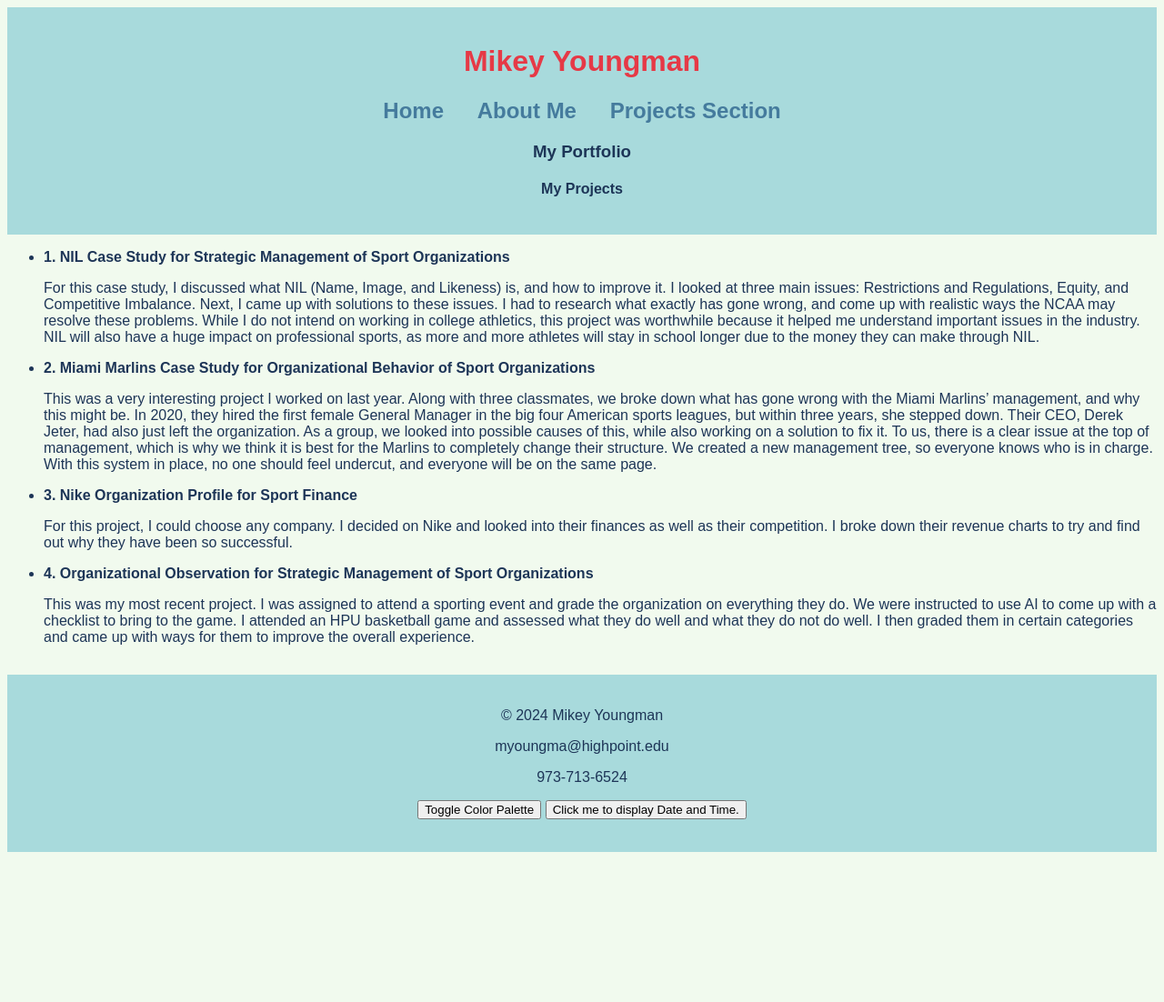
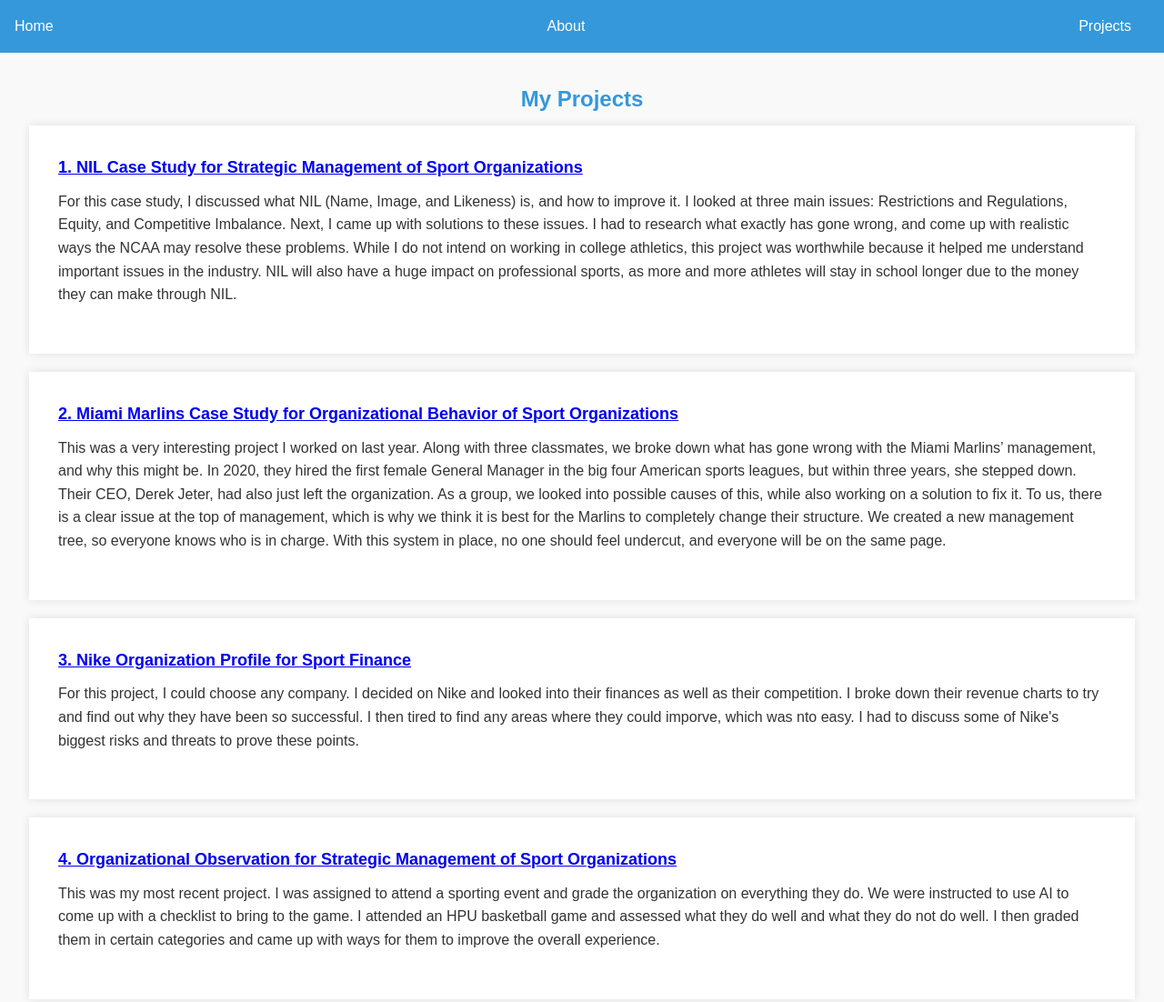
Before and after one commit to mikeyy81886/mikeyy81886.github.io, a plain HTML site: page portfolio/projects.html in a window 1280 px wide. Shown: the top 1102 px of the page at 91% size. Before the commit the page ends 945 px from the top, so only its background shows below. Drawn offline with Linux system fonts and the light colour scheme.

Commit message:
Update projects.html

```diff
--- a/portfolio/projects.html
+++ b/portfolio/projects.html
@@ -3,101 +3,171 @@
 <head>
   <meta charset="UTF-8">
   <meta name="viewport" content="width=device-width, initial-scale=1.0">
-    <meta name="description" content="">
-    <meta name="keywords" content="">
-    <meta name="author" content="">
-    <title>Mikey Youngman</title>
+  <title>Your Name - About</title>
   <style>
+    /* Global Styles */
+    * {
+      box-sizing: border-box;
+      margin: 0;
+      padding: 0;
+    }
+
     body {
+      font-family: Arial, sans-serif;
+      line-height: 1.6;
+      color: #333;
+      background-color: #f9f9f9;
+    }
+
+    header {
+      background-color: #3498db;
+      color: #fff;
+      padding: 1em;
+      text-align: center;
+    }
+
+    nav ul {
+      list-style: none;
+      margin: 0;
+      padding: 0;
+      display: flex;
+      justify-content: space-between;
+    }
+
+    nav li {
+      margin-right: 20px;
+    }
+
+    nav a {
+      color: #fff;
+      text-decoration: none;
+    }
+
+    main {
       display: flex;
       flex-direction: column;
-            min-height: 100vh;
-            background-color: #F1FAEE;
-            color: #1D3557;
-            font-family: Arial, sans-serif;
-            transition: background-color 0.3s, color 0.3s;
+      align-items: center;
+      padding: 2em;
     }
-        header {
-            background-color: #A8DADC;
-            padding: 20px;
+
+    section {
+      background-color: #fff;
+      padding: 2em;
+      margin-bottom: 20px;
+      box-shadow: 0 0 10px rgba(0, 0, 0, 0.1);
+    }
+
+    h1 {
+      font-size: 24px;
+      margin-bottom: 10px;
+      color: #3498db;
+    }
+
+    h2 {
+      font-size: 18px;
+      margin-bottom: 10px;
+      color: #f1c40f;
+    }
+
+    p {
+      margin-bottom: 20px;
+    }
+
+    img {
+      width: 100%;
+      height: 200px;
+      object-fit: cover;
+      border-radius: 10px;
+    }
+
+    button {
+      background-color: #3498db;
+      color: #fff;
+      border: none;
+      padding: 10px 20px;
+      font-size: 16px;
+      cursor: pointer;
+    }
+
+    button:hover {
+      background-color: #2ecc71;
+    }
+
+    /* About Page Styles */
+    .about {
+      display: flex;
+      flex-direction: column;
+      align-items: center;
+    }
+
+    .about img {
+      width: 200px;
+      height: 200px;
+      border-radius: 50%;
+      margin-bottom: 20px;
+    }
+
+    /* Image Gallery Styles */
+    .image-gallery {
+      display: flex;
+      justify-content: space-between;
+      margin-bottom: 20px;
+    }
+
+    .image-gallery img {
+      width: calc(33.33% - 20px);
+      height: 200px;
+      object-fit: cover;
+      border-radius: 10px;
+      margin: 10px;
+    }
+
+    /* Footer Styles */
+    footer {
+      background-color: #3498db;
+      color: #fff;
+      padding: 1em;
       text-align: center;
-        }
-        h1 {
-            color: #E63946;
-        }
-        h2 a {
-            color: #457B9D;
-            margin: 0 15px;
-            text-decoration: none;
-        }
-        h2 a:hover {
-            text-decoration: underline;
-        }
-        footer {
-            text-align: center;
-            padding: 20px;
-            background-color: #A8DADC;
-            margin-top: auto;
-        }
-        .no-colors {
-            background-color: white;
-            color: black;
-        }
-        .no-colors header {
-            background-color: white;
-        }
-        .no-colors h2 a {
-            color: black;
-        }
-        .no-colors footer {
-            background-color: white;
     }
   </style>
 </head>
 <body>
   <header>
-        <h1>Mikey Youngman</h1>
-        <h2>
-            <a href="hero.html">Home</a>
-            <a href="aboutme.html">About Me</a>
-            <a href="projects.html">Projects Section</a>
-        </h2>
-        <h3>My Portfolio</h3>
-        <h4>My Projects</h4>
+    <nav>
+      <ul>
+        <li><a href="hero.html">Home</a></li>
+        <li><a href="aboutme.html">About</a></li>
+        <li><a href="projects.html">Projects</a></li>
+      </ul>
+    </nav>
   </header>
-
-  <ul>
-    <li><strong>1. NIL Case Study for Strategic Management of Sport Organizations</strong>
-        <p>For this case study, I discussed what NIL (Name, Image, and Likeness) is, and how to improve it. I looked at three main issues: Restrictions and Regulations, Equity, and Competitive Imbalance. Next, I came up with solutions to these issues. I had to research what exactly has gone wrong, and come up with realistic ways the NCAA may resolve these problems. While I do not intend on working in college athletics, this project was worthwhile because it helped me understand important issues in the industry. NIL will also have a huge impact on professional sports, as more and more athletes will stay in school longer due to the money they can make through NIL.</p>
-    </li>
-
-    <li><strong>2. Miami Marlins Case Study for Organizational Behavior of Sport Organizations</strong>
+  <main>
+    <h1>My Projects</h1>
+    <section>
+      <h2><a href="NIL+case+study.pdf">1. NIL Case Study for Strategic Management of Sport Organizations</a></h2>
+      <p> For this case study, I discussed what NIL (Name, Image, and Likeness) is, and how to improve it. I looked at three main issues: Restrictions and Regulations, Equity, and Competitive Imbalance. Next, I came up with solutions to these issues. I had to research what exactly has gone wrong, and come up with realistic ways the NCAA may resolve these problems. While I do not intend on working in college athletics, this project was worthwhile because it helped me understand important issues in the industry. NIL will also have a huge impact on professional sports, as more and more athletes will stay in school longer due to the money they can make through NIL.</p>
+    </section>
+    <section>
+      <h2><a href="Case Study 1 - Miami Marlins.pdf">2. Miami Marlins Case Study for Organizational Behavior of Sport Organizations</a></h2>
       <p>This was a very interesting project I worked on last year. Along with three classmates, we broke down what has gone wrong with the Miami Marlins’ management, and why this might be. In 2020, they hired the first female General Manager in the big four American sports leagues, but within three years, she stepped down. Their CEO, Derek Jeter, had also just left the organization. As a group, we looked into possible causes of this, while also working on a solution to fix it. To us, there is a clear issue at the top of management, which is why we think it is best for the Marlins to completely change their structure. We created a new management tree, so everyone knows who is in charge. With this system in place, no one should feel undercut, and everyone will be on the same page.</p>
-    </li>
-
-    <li><strong>3. Nike Organization Profile for Sport Finance</strong>
-        <p>For this project, I could choose any company. I decided on Nike and looked into their finances as well as their competition. I broke down their revenue charts to try and find out why they have been so successful.</p>
-    </li>
-
-    <li><strong>4. Organizational Observation for Strategic Management of Sport Organizations</strong>
+    </section>
+    <section>
+      <h2><a href="Financial Report.pdf">3. Nike Organization Profile for Sport Finance</a></h2>
+      <p>For this project, I could choose any company. I decided on Nike and looked into their finances as well as their competition. I broke down their revenue charts to try and find out why they have been so successful. I then tired to find any areas where they could imporve, which was nto easy. I had to discuss some of Nike's biggest risks and threats to prove these points.</p>
+    </section>
+    <section>
+      <h2><a href="Observation .pdf">4. Organizational Observation for Strategic Management of Sport Organizations</a></h2>
       <p>This was my most recent project. I was assigned to attend a sporting event and grade the organization on everything they do. We were instructed to use AI to come up with a checklist to bring to the game. I attended an HPU basketball game and assessed what they do well and what they do not do well. I then graded them in certain categories and came up with ways for them to improve the overall experience.</p>
-    </li>
-</ul>
-
+    </section>
+  </main>
   <footer>
     <p>&copy; 2024 Mikey Youngman</p>
     <p>myoungma@highpoint.edu</p>
     <p>973-713-6524</p>
-        <button type="button" onclick="toggleColors()">Toggle Color Palette</button>
     <button type="button" onclick="document.getElementById('demo').innerHTML = Date()">Click me to display Date and Time.</button>
 
     <p id="demo"></p>
 </footer>
-
-    <script>
-        function toggleColors() {
-            document.body.classList.toggle('no-colors');
-        }
-    </script>
+  <script src="script.js"></script>
 </body>
 </html>
```
Lines whose indentation alone changed are shown as unchanged.
